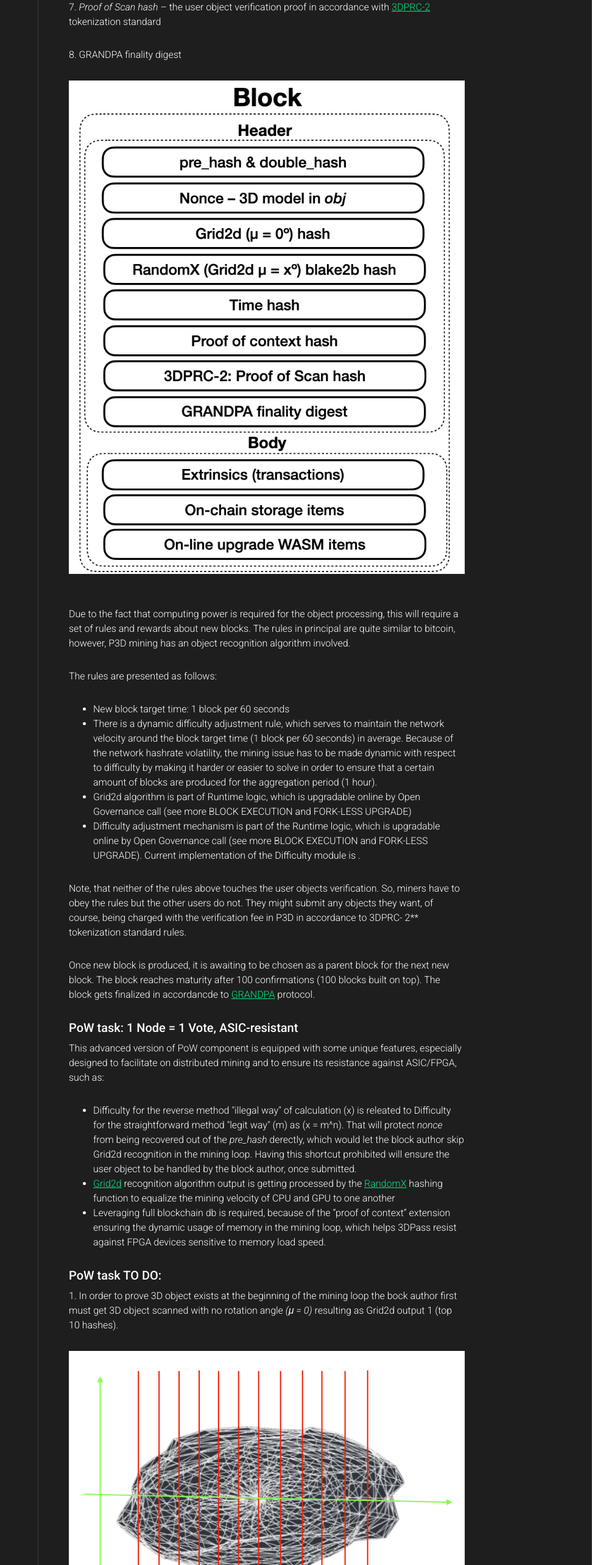
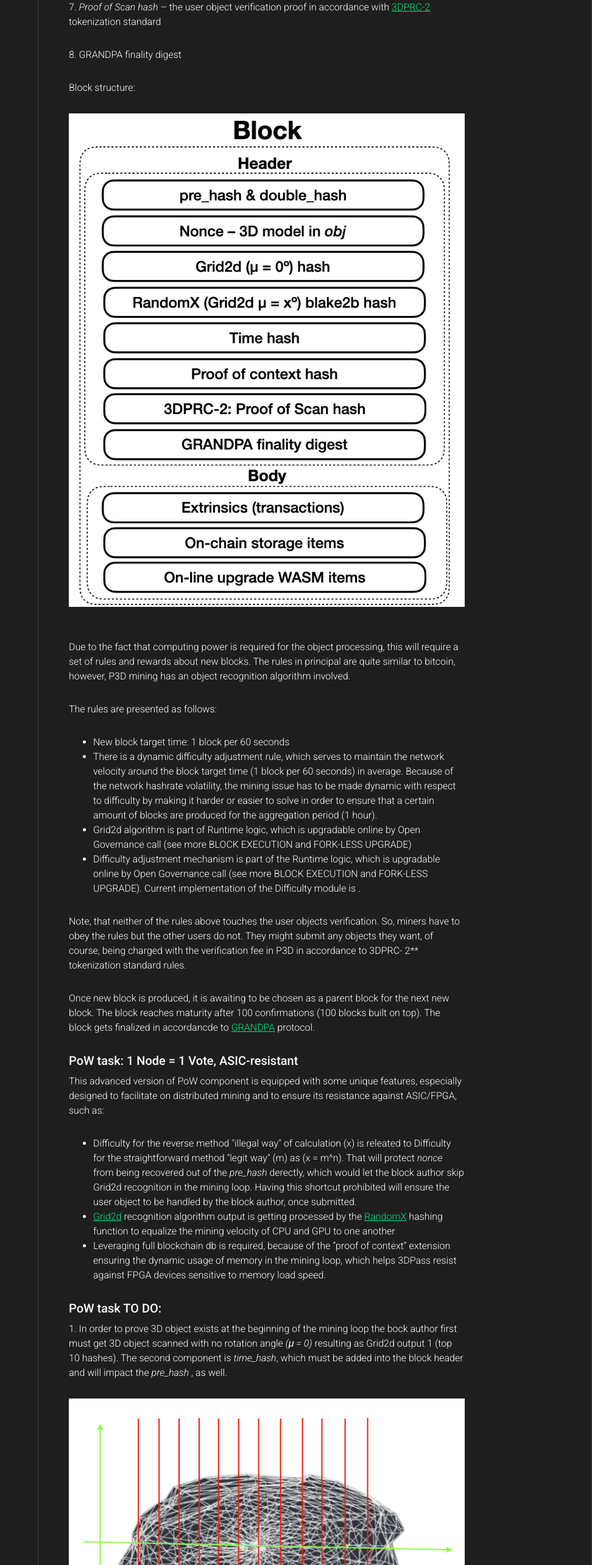
Before and after one commit to 3Dpass/website, a React (Create React App) app: page /proof-of-scan in a window 1280 px wide. Shown: the part 7280-9846 px from the top of the page at 61% size, without its empty margins (308-1280 px from the left). Built offline with nearby package versions, Linux system fonts and the light colour scheme; the HTML template or start-up script is replaced by a standard one.

Commit message:
time-hash-description

```diff
--- a/src/pages/ProofOfScan.jsx
+++ b/src/pages/ProofOfScan.jsx
@@ -496,6 +496,9 @@ Select top 10 hashes
             <div className="page-content-text">
               8. GRANDPA finality digest
             </div>
+            <div className="page-content-text" id="block-structure">
+              Block structure:
+            </div>
             <img
               className="page-img"
               style={{ marginBottom: "50px" }}
@@ -541,7 +544,7 @@ Select top 10 hashes
               finalized in accordancde to {" "}
               <Link to="https://polkadot.network/blog/polkadot-consensus-part-2-grandpa/">GRANDPA</Link> protocol.
             </div>
-            <div className="page-content-subtitle">
+            <div className="page-content-subtitle" id="pow-task">
               PoW task: 1 Node = 1 Vote, ASIC-resistant
             </div>
             <div className="page-content-text">
@@ -572,7 +575,8 @@ Select top 10 hashes
             <div className="page-content-text">
             1. In order to prove 3D object exists at the beginning of the mining loop the bock author
             first must get 3D object scanned with no rotation angle <i>(μ = 0)</i> resulting as Grid2d {" "}
-            output 1 (top 10 hashes).
+            output 1 (top 10 hashes). The second component is <i>time_hash</i>, which must be added into the
+            block header and will impact the <i>pre_hash</i> , as well.
             </div>
             <img
               className="page-img"
@@ -798,17 +802,10 @@ v 0.04743874818086624 0.7608485817909241 -0.07884219288825989\n
               The block proposer, if verified, participates in Tie Break competition among the
               other block authors attempting to construct the block on top of the longest chain,
               which they believe to be Best chain. This logic is quite commmonly used in relation
-              to PoW approach. The block proposed earlier wins.
-            </div>
-            <div className="page-content-text">
-              Once being created, the new block proposer consists of such things
-              as: block header, thansactions from transaction pool and some
-              metadata. All the data is signed with the block Author's
-              signature. In order to be able to prove authorship miner must have
-              generated the account, its private and public keys and a miner's
-              key (address). The block proposer is being imported by the network
-              Nodes and there is a validation procedure on import that causes
-              the blockchain reconstrucion. The best chain has to be chosen.
+              to PoW approach. The block proposed earlier wins. The block time is determined by {" "}
+              the <i>time_hash</i> being part of block header {" "}
+              (follow the <Link to="#block-structure">block structure</Link>) required for the {" "}
+              <Link to="#pow-task">PoW task</Link> to solve.
             </div>
             <img
               className="page-img"
```
